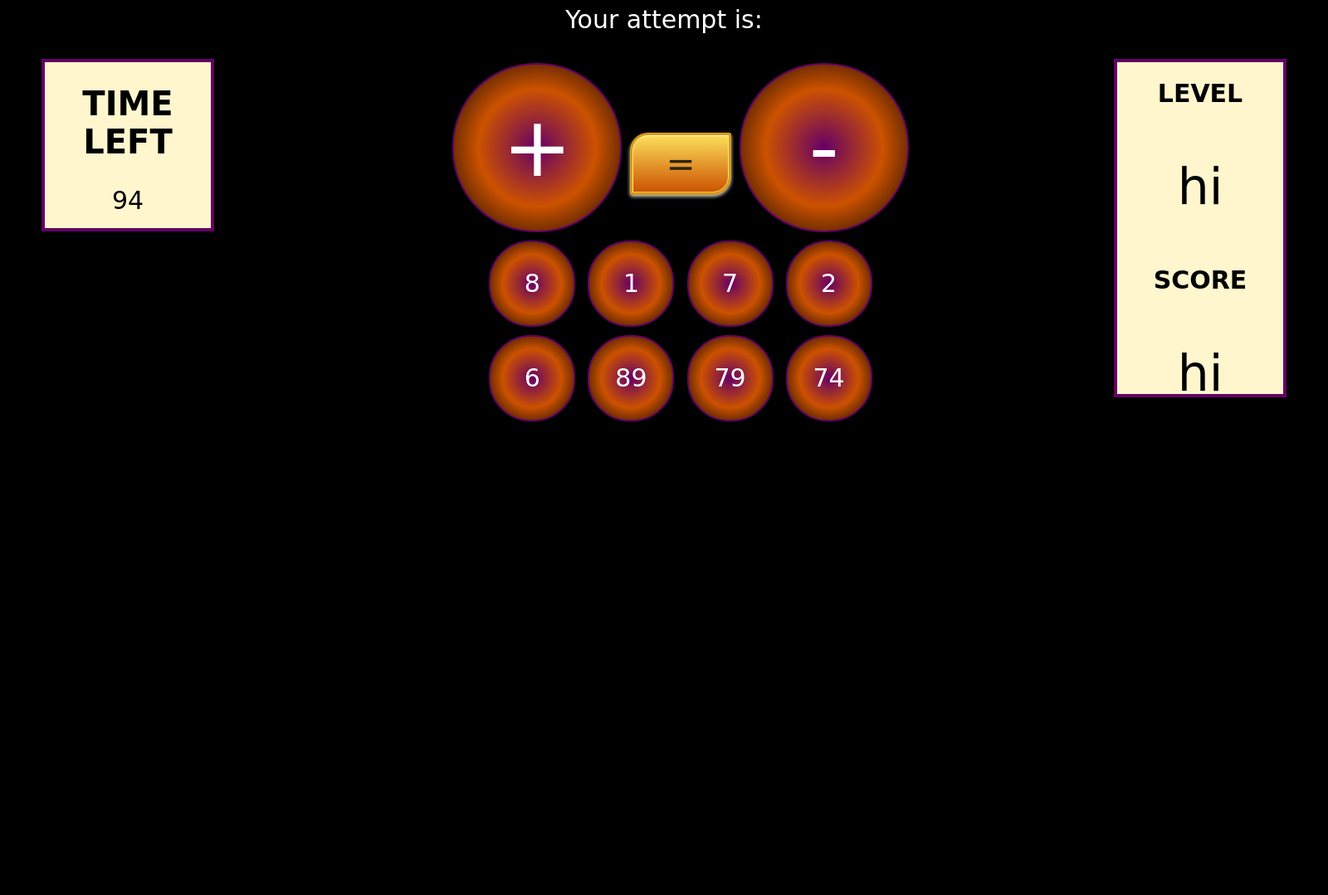
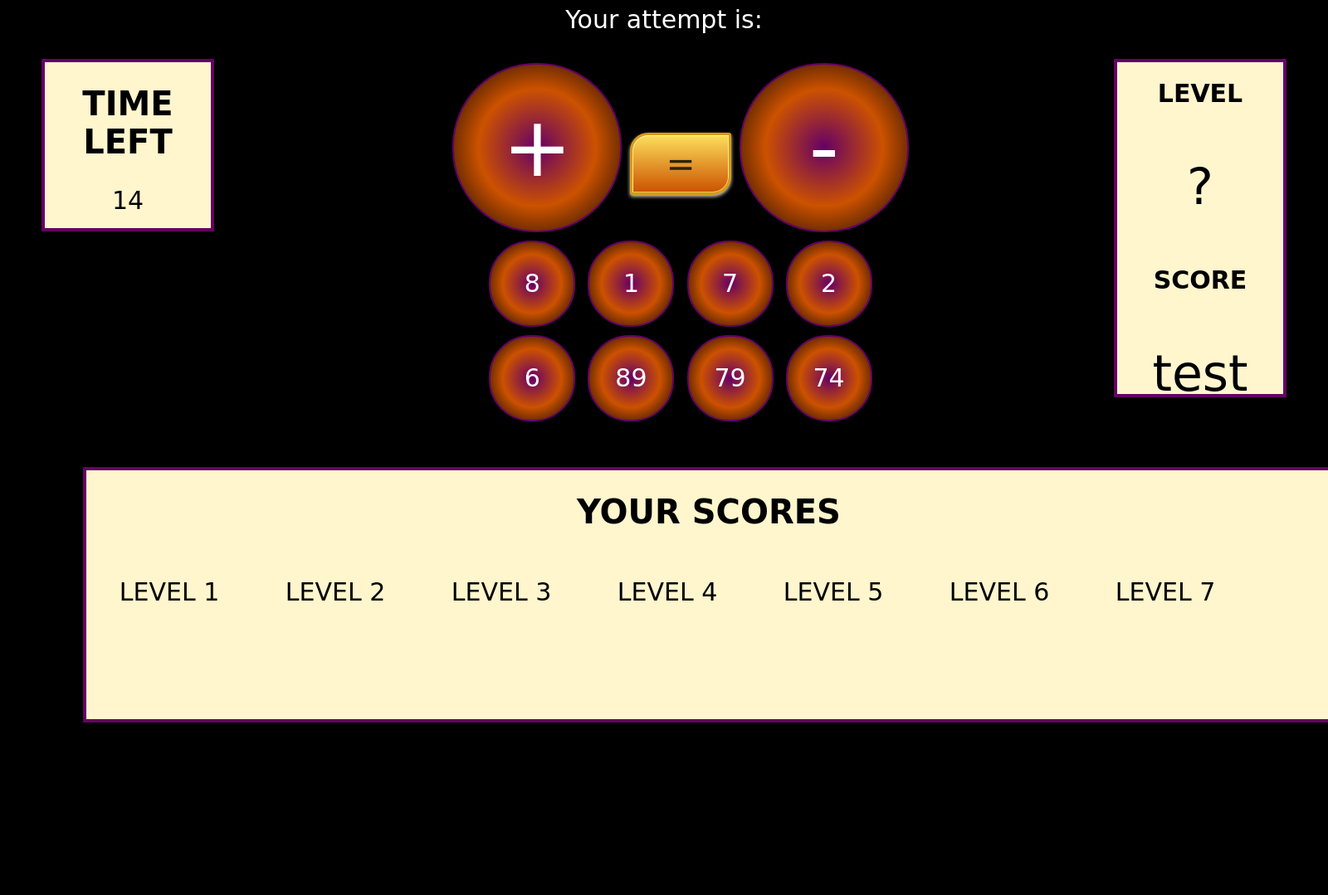
Before and after one commit to Mabakes/wdi-project-1, a PHP site: page / in a window 1600 px wide. Shown: the part 227-1306 px from the top of the page at 83% size. Run offline with PHP 8.4, Linux system fonts and the light colour scheme; some libraries are stand-ins or nearby versions; some web fonts are replaced.

Commit message:
Adding level complexity

```diff
--- a/css/style.css
+++ b/css/style.css
@@ -108,3 +108,21 @@ ul {
 .scoreboard p{
   font-size: 60px;
 }
+
+.total_score {
+  height: 300px;
+  width: 1500px;
+  clear: both;
+  background-color: #FFF6CE;
+  color: black;
+  border: 4px solid #660066;
+  margin: 50px;
+  text-align: center;
+}
+
+.level_box {
+  height: 200px;
+  width: 200px;
+  float: left;
+  text-align: center;
+}
--- a/index.html
+++ b/index.html
@@ -35,16 +35,49 @@
       <li class="number" id="id-8" value=""></li>
     </ul>
 
-<div class="time">
-  <h1>TIME LEFT</h1>
-  <p class = "value"></p>
-  <br>
-</div>
+    <div class="time">
+      <h1>TIME LEFT</h1>
+      <p class = "value"></p>
+      <br>
+    </div>
     <div class="scoreboard">
       <h1>LEVEL</h1>
-      <p class = "level">hi</p>
+      <p class = "level">?</p>
       <h1>SCORE</h1>
-      <p class = "score">hi</p>
+      <p class = "score">test</p>
+    </div>
+    <div class="total_score">
+      <div class="level_title">
+        <h1>YOUR SCORES</h1>
+      </div>
+      <div class="level_box">
+        <p class = "level_box_score">LEVEL 1</p>
+        <p class = "score_box_score"></p>
+      </div>
+      <div class="level_box">
+        <p class = "level_box_score">LEVEL 2</p>
+        <p class = "score_box_score"></p>
+      </div>
+      <div class="level_box">
+        <p class = "level_box_score">LEVEL 3</p>
+        <p class = "score_box_score"></p>
+      </div>
+      <div class="level_box">
+        <p class = "level_box_score">LEVEL 4</p>
+        <p class = "score_box_score"></p>
+      </div>
+      <div class="level_box">
+        <p class = "level_box_score">LEVEL 5</p>
+        <p class = "score_box_score"></p>
+      </div>
+      <div class="level_box">
+        <p class = "level_box_score">LEVEL 6</p>
+        <p class = "score_box_score"></p>
+      </div>
+      <div class="level_box">
+        <p class = "level_box_score">LEVEL 7</p>
+        <p class = "score_box_score"></p>
+      </div>
     </div>
   </div>
 </body>
--- a/js/app.js
+++ b/js/app.js
@@ -16,19 +16,24 @@ Game.init = function () {
   Game.$eq             = $('.eq');
   Game.value           = $('.value');
   Game.scoreCount      = $('.score');
+  Game.box             = $('.score_box_score');
   Game.count           = 0;
   Game.score           = 0;
-  Game.countdown       = 100;
+  Game.countdown       = 20;
   Game.level           = 1;
 
   // Start off by resetting the game
   Game.reset();
+
+//
+  Game.clock = setInterval(Game.timer, 1000);
 
   // Setup eventListeners
   Game.$eq.on('click', Game.playerSolution);
   Game.$list.on('click', Game.playerEquation);
 };
 
+// Reset all the conditions
 Game.reset = function() {
   console.log('reset');
   // Values
@@ -60,6 +65,7 @@ Game.generateNumbers = function() {
   Game.generateTargetNumber();
 };
 
+// Computer generates random number
 Game.generateTargetNumber = function() {
   console.log('target');
   // Computer choses random number between 1 and 8
@@ -84,16 +90,24 @@ Game.generateTargetNumber = function() {
   // Assigns it to the HTML
   Game.$answer.html(Game.answer);
 
-  Game.clock = setInterval(Game.timer, 1000);
+  // Game.clock = setInterval(Game.timer, 1000);
 };
 
+// Count down timer
 Game.timer = function(){
   Game.countdown -= 1;
   if(Game.countdown === 0){
     clearInterval(Game.clock);
-    Game.init();
+    Game.timerDone();
   }
   Game.value.html(Game.countdown);
+};
+
+
+Game.timerDone = function(){
+  Game.init();
+  Game.logScore = Game.scoreCount.text();
+  Game.box.html(Game.logScore);
 };
 
 Game.playerEquation = function(){
@@ -137,15 +151,4 @@ Game.match = function(){
   Game.reset();
 };
 
-// Game.score = function(){
-//   console.log('score');
-// };
-
-// Game.checkTotal = function(){
-//   console.log('total');
-//   if(Game.score === 5){
-//     Game.reset();
-//   }
-// };
-
 $(Game.init.bind(Game));
```
